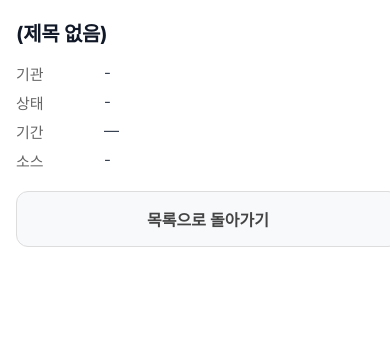
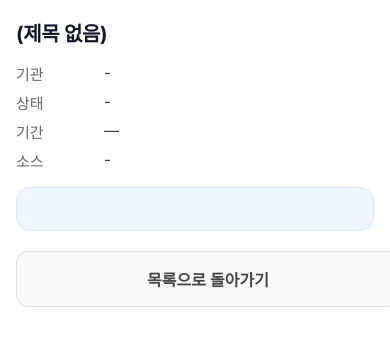
Before and after one commit to hover9710-beep/Job-bizgov-platform, a Flask app: template templates/project_detail.html in a window 390 px wide. Shown: the part 104-450 px from the top of the page. Run offline with Flask 3, Linux system fonts and the light colour scheme; the template is opened without the code that fills it, so the values that code supplies are empty.

Commit message:
feat: 상세페이지 상단 신청 CTA 및 D-day 표시
Made-with: Cursor

```diff
--- a/templates/project_detail.html
+++ b/templates/project_detail.html
@@ -30,6 +30,36 @@
         .btn-apply { border: 1px solid #2563eb; color: #ffffff; background: #2563eb; }
         .btn-apply:hover { background: #1d4ed8; }
         .btn-detail:hover { background: #f1f5f9; }
+
+        .detail-cta-box {
+            margin: 16px 0 18px;
+            padding: 14px;
+            border: 1px solid #dbeafe;
+            border-radius: 14px;
+            background: #eff6ff;
+        }
+        .deadline-line {
+            font-size: 14px;
+            font-weight: 700;
+            color: #b91c1c;
+            margin-bottom: 10px;
+        }
+        .primary-cta {
+            display: block;
+            width: 100%;
+            text-align: center;
+            padding: 14px 12px;
+            border-radius: 12px;
+            background: #2563eb;
+            color: #fff;
+            font-size: 16px;
+            font-weight: 700;
+            text-decoration: none;
+            box-sizing: border-box;
+        }
+        .primary-cta:active {
+            transform: scale(0.98);
+        }
 
         @media (max-width: 700px) {
             body {
@@ -122,6 +152,18 @@
                 border: 1px solid #ddd;
                 color: #444;
             }
+
+            .detail-cta-box {
+                margin: 16px 0 18px !important;
+                padding: 16px !important;
+            }
+            .deadline-line {
+                font-size: 15px !important;
+            }
+            .primary-cta {
+                font-size: 17px !important;
+                padding: 16px 12px !important;
+            }
         }
     </style>
 </head>
@@ -152,6 +194,21 @@
     </div>
     <div class="meta-row"><strong>소스</strong> {{ src_label }}</div>
 
+    <div class="detail-cta-box">
+        <div class="deadline-line">
+            {% if item.get('deadline_badge') %}
+                ⏰ 마감 {{ item.deadline_badge }}
+            {% elif item.get('end_date') %}
+                ⏰ 마감일 {{ item.end_date }}
+            {% endif %}
+        </div>
+        {% if item.get('url') %}
+        <a href="{{ item.url }}" target="_blank" rel="noopener" class="btn-apply primary-cta">
+            원문/신청 페이지 열기
+        </a>
+        {% endif %}
+    </div>
+
     {% if item.get('ai_summary') %}
     <div class="block">
         <div class="block-label">AI 요약</div>
@@ -181,9 +238,6 @@
     {% endif %}
 
     <div class="actions">
-        {% if item.get('url') %}
-        <a href="{{ item.url }}" target="_blank" rel="noopener noreferrer" class="btn-apply">원문/신청 페이지 열기</a>
-        {% endif %}
         <a href="{{ url_for('index') }}" class="btn-detail">목록으로 돌아가기</a>
     </div>
 </body>
```
